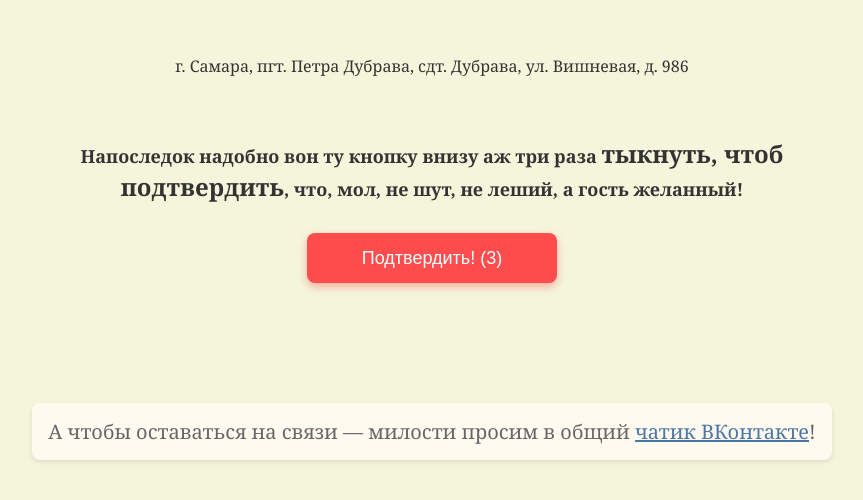
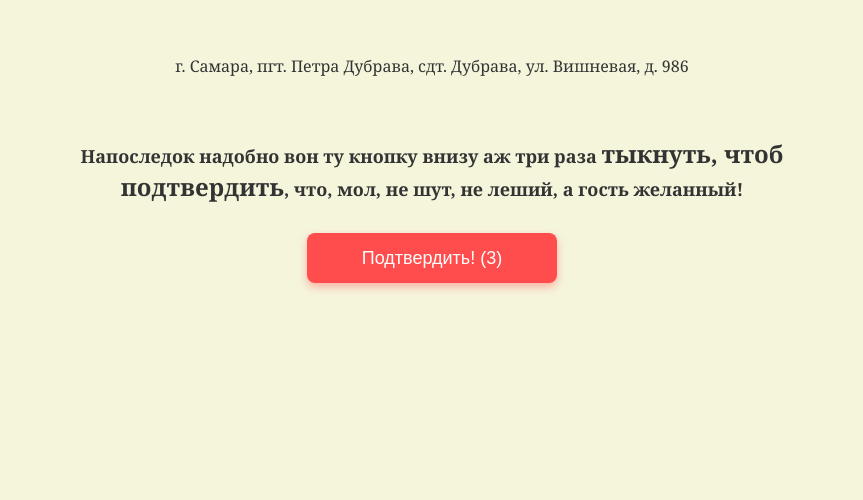
Before and after one commit to 9kaluga/wedding, a React (Vite) app: page / in a window 1280 px wide. Shown: the part 4644-5144 px from the top of the page, without its empty margins (208-1071 px from the left). After the commit the page ends 5067 px from the top, so only its background shows below. Built offline with nearby package versions, Linux system fonts and the light colour scheme.

Commit message:
feat(27): скрыта ссылка на чат

```diff
--- a/src/App.tsx
+++ b/src/App.tsx
@@ -1,4 +1,4 @@
-import { ChatLink } from "./components/ChatLink";
+// import { ChatLink } from "./components/ChatLink";
 import CountdownTimer from "./components/CountdownTimer";
 import MapSection from "./components/MapSection";
 import RsvpConfirmation from "./components/RsvpConfirmation";
@@ -16,7 +16,7 @@ function App() {
       <TipsSection />
       <MapSection />
       <RsvpConfirmation />
-      <ChatLink />
+      {/* <ChatLink /> */}
     </div>
   );
 }
```
